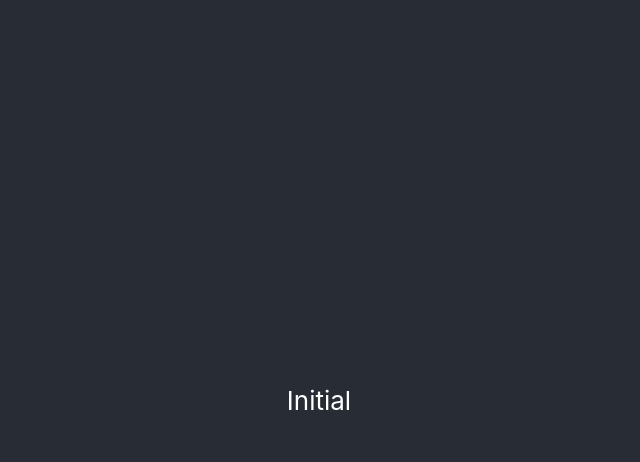
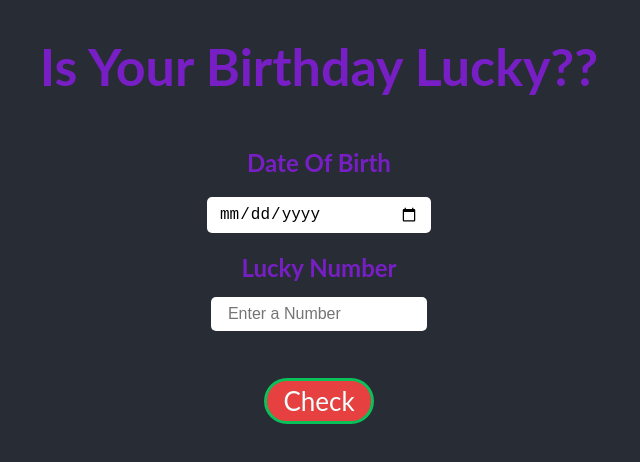
Before and after one commit to SusmitM/LuckyNumber_Checker, a React (Create React App) app: page / in a window 1280 px wide. Shown: the top 462 px of the page, without its empty margins (321-961 px from the left). Built offline with nearby package versions, Linux system fonts and the light colour scheme.

Commit message:
initial layout

```diff
--- a/public/index.html
+++ b/public/index.html
@@ -24,7 +24,7 @@
       work correctly both with client-side routing and a non-root public URL.
       Learn how to configure a non-root public URL by running `npm run build`.
     -->
-    <title>React App</title>
+    <title>Is Your Birthday Lucky??</title>
   </head>
   <body>
     <noscript>You need to enable JavaScript to run this app.</noscript>
--- a/src/App.css
+++ b/src/App.css
@@ -1,17 +1,8 @@
 .App {
   text-align: center;
+  font-family: "Lato", sans-serif;
 }
 
-.App-logo {
-  height: 40vmin;
-  pointer-events: none;
-}
-
-@media (prefers-reduced-motion: no-preference) {
-  .App-logo {
-    animation: App-logo-spin infinite 20s linear;
-  }
-}
 
 .App-header {
   background-color: #282c34;
@@ -19,20 +10,48 @@
   display: flex;
   flex-direction: column;
   align-items: center;
-  justify-content: center;
   font-size: calc(10px + 2vmin);
-  color: white;
+  color: #771fc5;
 }
+.dob-label{
+  width: 100%;
+  margin:1rem;
+  display: block;
+  font-weight: 700;
+  font-size: x-large;
+  text-align: center;
+}
+#dob-input{
+  width: 25vh;
+  border-radius: 5px;
+  padding: 0.5rem 0.75rem 0.5rem 0.75rem;
+  border: transparent;
+  font-size: large;
+  margin: 0.25rem 0rem;
 
-.App-link {
-  color: #61dafb;
 }
-
-@keyframes App-logo-spin {
-  from {
-    transform: rotate(0deg);
-  }
-  to {
-    transform: rotate(360deg);
-  }
+.num-label{
+  width: 100%;
+  margin-top:1rem;
+  display: block;
+  font-weight: 700;
+  font-size: x-large;
 }
+#num-input{
+  width: 25vh;
+  border-radius: 5px;
+  padding: 0.5rem 0.5rem 0.5rem 0.5rem;
+  border: transparent;
+  font-size: medium;
+  margin: 0.95rem 0;
+}
+#checkBtn{
+  border: 0.2rem solid #09c059;
+  color: azure;
+  background-color: #e64040;
+  padding:0.25rem;
+  padding-left: 1rem;
+  padding-right: 1rem;
+  border-radius: 25px;
+  margin-top: 2rem;
+}
--- a/src/App.js
+++ b/src/App.js
@@ -5,9 +5,20 @@ function App() {
     <div className="App">
       <header className="App-header">
 
-        <p>
-         Initial
-        </p>
+     <h1>Is Your Birthday Lucky??</h1>
+
+     <label for="dob-input" className="dob-label"> Date Of Birth</label>
+
+    <input type="date" id="dob-input"></input>
+
+     <label for="num-input" className="num-label">Lucky Number</label>
+
+     <input type="number" id="num-input" placeholder="  Enter a Number"></input>
+
+     <btn id="checkBtn">Check</btn>
+
+     <p id="displayTxt"></p>
+
 
       </header>
     </div>
--- a/src/index.css
+++ b/src/index.css
@@ -1,13 +1,4 @@
 body {
   margin: 0;
-  font-family: -apple-system, BlinkMacSystemFont, 'Segoe UI', 'Roboto', 'Oxygen',
-    'Ubuntu', 'Cantarell', 'Fira Sans', 'Droid Sans', 'Helvetica Neue',
-    sans-serif;
-  -webkit-font-smoothing: antialiased;
-  -moz-osx-font-smoothing: grayscale;
+
 }
-
-code {
-  font-family: source-code-pro, Menlo, Monaco, Consolas, 'Courier New',
-    monospace;
-}
```
